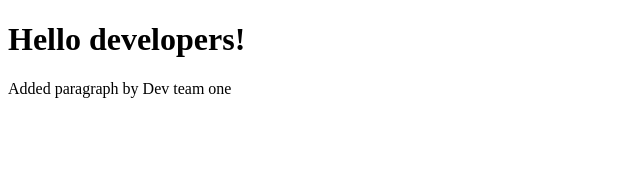
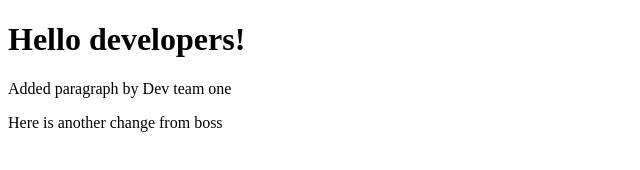
Before and after one commit to joy-ahmed/vcontrol_sd, a plain HTML site: page index.html in a window 1280 px wide. Shown: the whole page, without its empty margins (0-640 px from the left). Drawn offline with Linux system fonts and the light colour scheme.

Commit message:
update index message

```diff
--- a/index.html
+++ b/index.html
@@ -9,5 +9,6 @@
   <body>
     <h1>Hello developers!</h1>
     <p>Added paragraph by Dev team one</p>
+    <p>Here is another change from boss</p>
   </body>
 </html>
```
